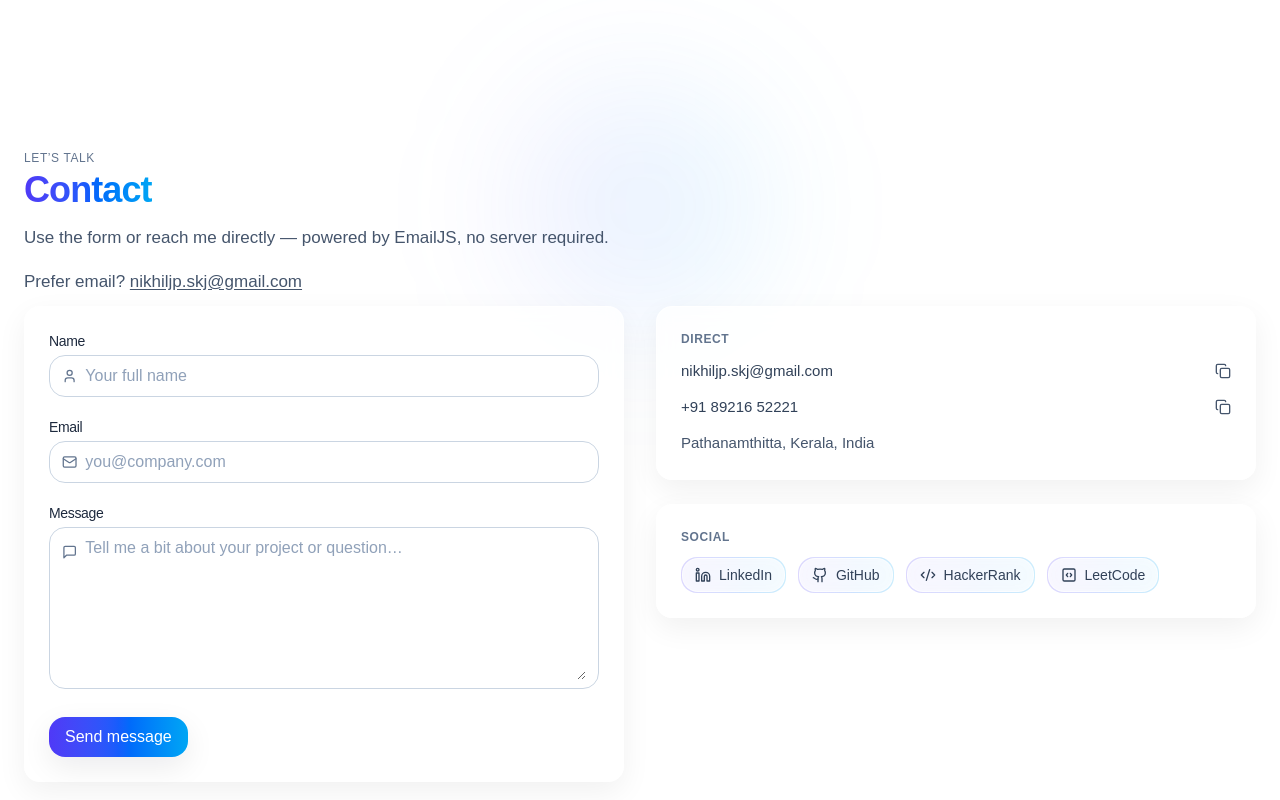
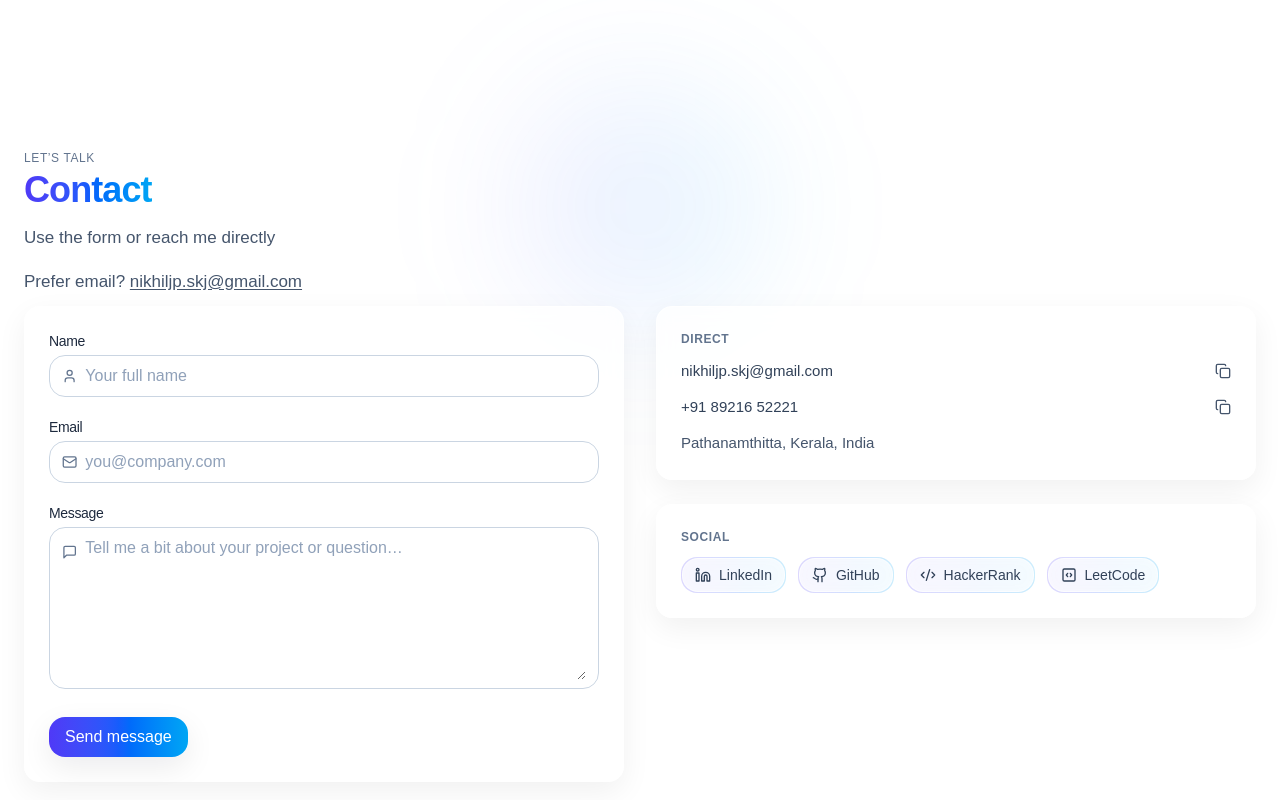
Before and after one commit to nikhilljpskj/Nikhil-JP, a Next.js app: page / in a window 1280 px wide. Shown: the part 3740-4540 px from the top of the page. Built offline with nearby package versions, Linux system fonts and the light colour scheme.

Commit message:
for production-node-up

```diff
--- a/src/app/(site)/page.tsx
+++ b/src/app/(site)/page.tsx
@@ -265,7 +265,7 @@ export default function HomePage() {
         title="Contact"
         description={
           <>
-            <p>Use the form or reach me directly — powered by EmailJS, no server required.</p>
+            <p>Use the form or reach me directly</p>
             <p>
               Prefer email?{' '}
               <a href={`mailto:${CONTACT.email}`} className="underline underline-offset-2 hover:text-slate-900">
```
